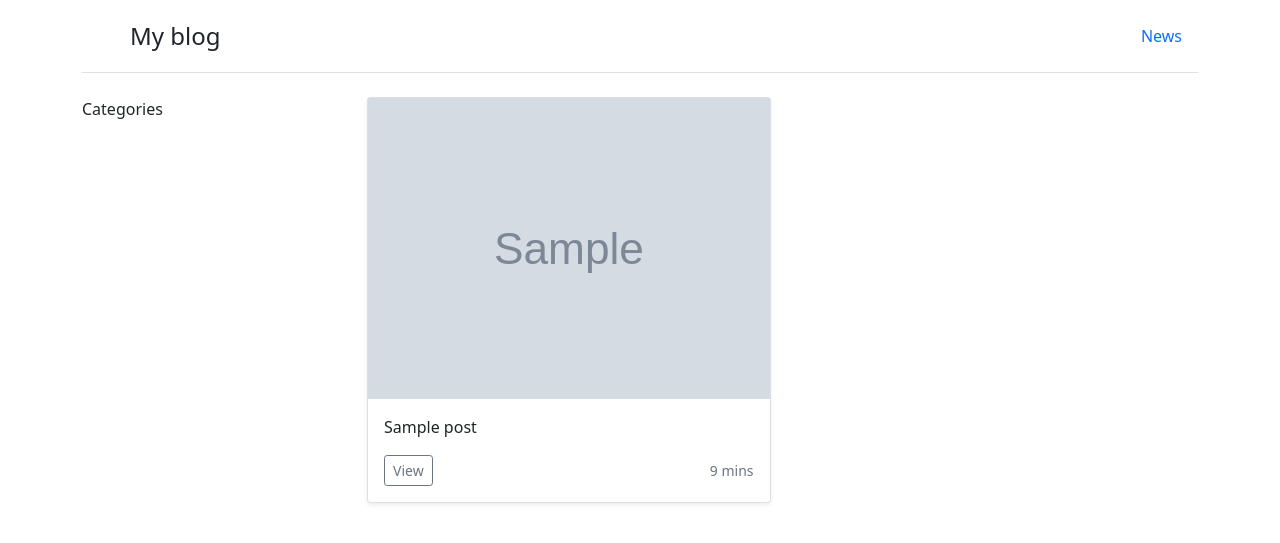
After one commit to 6048566/pasv-blog, a Django app: page / in a window 1280 px wide. The commit adds this page. Shown: the top 543 px of the page. Run offline with Django 3.2, Linux system fonts and the light colour scheme; tables that the repository leaves empty hold one stand-in row (values such as "Sample post"); grey boxes marked "Sample" are stand-in pictures.

Commit message:
lesson 13may

```diff
--- a/blog/admin.py
+++ b/blog/admin.py
@@ -8,7 +8,7 @@ class CategoryAdmin(admin.ModelAdmin):
 
 
 class PostAdmin(admin.ModelAdmin):
-    list_display = ['title', 'time_created', 'category']
+    list_display = ['title', 'id', 'time_created', 'category']
     list_filter = ['time_created']
 
 
--- a/blog/models.py
+++ b/blog/models.py
@@ -27,3 +27,4 @@ class Post(models.Model):
     content = models.TextField(verbose_name='Content', blank=False, null=False)
     time_created = models.DateTimeField(verbose_name='Created time', auto_now_add=True)
     category = models.ForeignKey(Category, verbose_name='Category', on_delete=models.CASCADE, blank=True, null=True)
+    photo = models.ImageField(upload_to='images', null=True, blank=True)
--- a/blog/urls.py
+++ b/blog/urls.py
@@ -1,7 +1,9 @@
 from django.urls import path
-from blog.views import my_test_view, my_first_page
+from blog.views import my_test_view, my_first_page, main_feed, get_post
 
 urlpatterns = [
     path('test/', my_test_view),
-    path('page/', my_first_page)
+    path('page/', my_first_page),
+    path('list/', main_feed),
+    path('post/<int:post_id>/', get_post)
 ]
--- a/blog/views.py
+++ b/blog/views.py
@@ -1,5 +1,6 @@
 from django.shortcuts import render
 from django.http.response import HttpResponse
+from blog.models import Post
 
 # Create your views here.
 
@@ -11,3 +12,20 @@ def my_first_page(request):
         'my_param': 'My text',
         'my_param2': 'TEXT'
     })
+
+
+def main_feed(request):
+
+    posts = Post.objects.all()
+
+    return render(request, 'feed.html', {
+        'posts_list': posts
+    })
+
+
+def get_post(request, post_id):
+    post = Post.objects.get(id=post_id)
+
+    return render(request, 'page.html', {
+        'post': post
+    })
--- a/config/urls.py
+++ b/config/urls.py
@@ -15,8 +15,10 @@ Including another URLconf
 """
 from django.contrib import admin
 from django.urls import path, include
+from blog.views import main_feed
 
 urlpatterns = [
     path('admin/', admin.site.urls),
+    path('', main_feed),
     path('blog/', include('blog.urls'))
 ]
--- /dev/null
+++ b/templates/feed.html
@@ -0,0 +1,21 @@
+{% extends 'index.html' %}
+
+{% block content %}
+    {% for post in posts_list %}
+        <div class="col-6">
+            <div class="card shadow-sm">
+                <img src="/{{ post.photo }}"/>
+
+                <div class="card-body">
+                    <p class="card-text">{{ post.title }}</p>
+                    <div class="d-flex justify-content-between align-items-center">
+                        <div class="btn-group">
+                            <a href="/blog/post/{{ post.id }}/" type="button" class="btn btn-sm btn-outline-secondary">View</a>
+                        </div>
+                        <small class="text-muted">9 mins</small>
+                    </div>
+                </div>
+            </div>
+        </div>
+    {% endfor %}
+{% endblock %}
--- a/templates/index.html
+++ b/templates/index.html
@@ -1,12 +1,61 @@
-<!DOCTYPE html>
+<!doctype html>
 <html lang="en">
 <head>
-    <meta charset="UTF-8">
-    <title>Title</title>
+    <!-- Required meta tags -->
+    <meta charset="utf-8">
+    <meta name="viewport" content="width=device-width, initial-scale=1">
+
+    <!-- Bootstrap CSS -->
+    <link href="https://cdn.jsdelivr.net/npm/bootstrap@5.0.1/dist/css/bootstrap.min.css" rel="stylesheet"
+          integrity="sha384-+0n0xVW2eSR5OomGNYDnhzAbDsOXxcvSN1TPprVMTNDbiYZCxYbOOl7+AMvyTG2x" crossorigin="anonymous">
+
+    <title>Hello, world!</title>
 </head>
 <body>
-    {{ my_param }}
-    <hr/>
-    {{ my_param2 }}
+
+<div class="container">
+    <header class="d-flex flex-wrap justify-content-center py-3 mb-4 border-bottom">
+        <a href="/" class="d-flex align-items-center mb-3 mb-md-0 me-md-auto text-dark text-decoration-none">
+            <svg class="bi me-2" width="40" height="32">
+                <use xlink:href="#bootstrap"></use>
+            </svg>
+            <span class="fs-4">My blog</span>
+        </a>
+
+        <ul class="nav nav-pills">
+            <li class="nav-item"><a href="#" class="nav-link">News</a></li>
+        </ul>
+    </header>
+</div>
+
+
+<div class="container">
+    <div class="row">
+        <div class="col-3">
+            Categories
+        </div>
+        <div class="col-9">
+
+            <div class="row">
+                {% block content %}{% endblock %}
+            </div>
+
+        </div>
+    </div>
+</div>
+
+
+<!-- Optional JavaScript; choose one of the two! -->
+
+<!-- Option 1: Bootstrap Bundle with Popper -->
+<script src="https://cdn.jsdelivr.net/npm/bootstrap@5.0.1/dist/js/bootstrap.bundle.min.js"
+        integrity="sha384-gtEjrD/SeCtmISkJkNUaaKMoLD0//ElJ19smozuHV6z3Iehds+3Ulb9Bn9Plx0x4"
+        crossorigin="anonymous"></script>
+
+<!-- Option 2: Separate Popper and Bootstrap JS -->
+<!--
+<script src="https://cdn.jsdelivr.net/npm/@popperjs/core@2.9.2/dist/umd/popper.min.js" integrity="sha384-IQsoLXl5PILFhosVNubq5LC7Qb9DXgDA9i+tQ8Zj3iwWAwPtgFTxbJ8NT4GN1R8p" crossorigin="anonymous"></script>
+<script src="https://cdn.jsdelivr.net/npm/bootstrap@5.0.1/dist/js/bootstrap.min.js" integrity="sha384-Atwg2Pkwv9vp0ygtn1JAojH0nYbwNJLPhwyoVbhoPwBhjQPR5VtM2+xf0Uwh9KtT" crossorigin="anonymous"></script>
+-->
 </body>
 </html>
```
Also changed, not shown: config/settings.py (+6 -1 lines), templates/page.html (added, +11 -0 lines), images/10a5014a69f7fcedee73d805d6d1f5f6.jpg (added).
